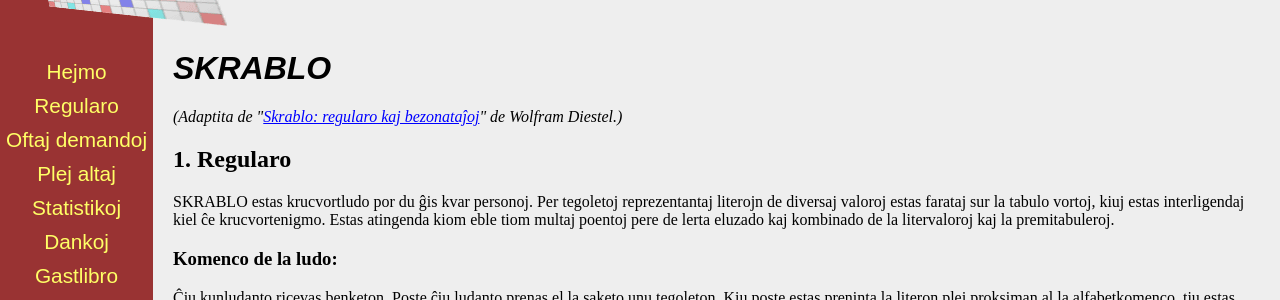
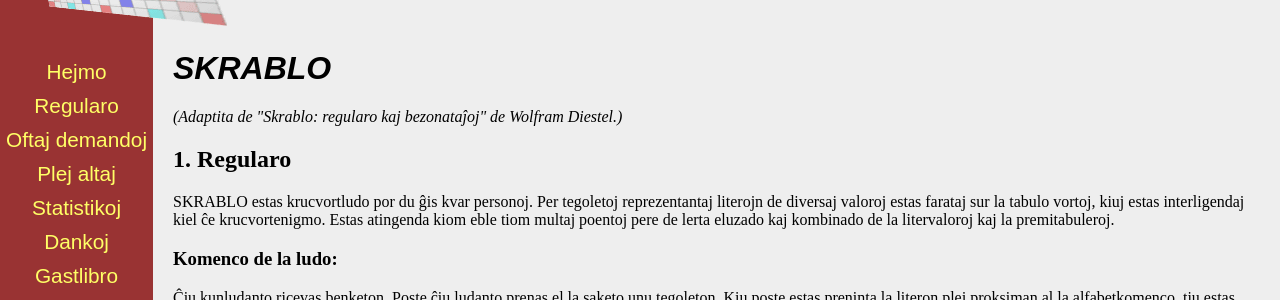
Before and after one commit to argilo/skrablo-ikso-net, a Jekyll site: the page built from regularo.html, in a window 1280 px wide. Shown: the part 129-429 px from the top of the page. Built offline with Jekyll 4.4.1, drawn with Linux system fonts in a browser that asks for light colours; some of the changed lines change nothing that is shown.

Commit message:
Remove dead link.

```diff
--- a/regularo.html
+++ b/regularo.html
@@ -3,7 +3,7 @@ layout: default
 title: Regularo
 ---
 <h1>SKRABLO</h1>
-<p><i>(Adaptita de "<a href="http://www.uni-leipzig.de/esperanto/texte/bibl/ludoj/skrablo.html">Skrablo: regularo kaj bezonataĵoj</a>" de Wolfram Diestel.)</i></p>
+<p><i>(Adaptita de "Skrablo: regularo kaj bezonataĵoj" de Wolfram Diestel.)</i></p>
 <h2>1. Regularo</h2>SKRABLO estas krucvortludo por du ĝis kvar personoj. Per
 tegoletoj reprezentantaj literojn de diversaj valoroj estas farataj sur la
 tabulo vortoj, kiuj estas interligendaj kiel ĉe krucvortenigmo. Estas atingenda
```
